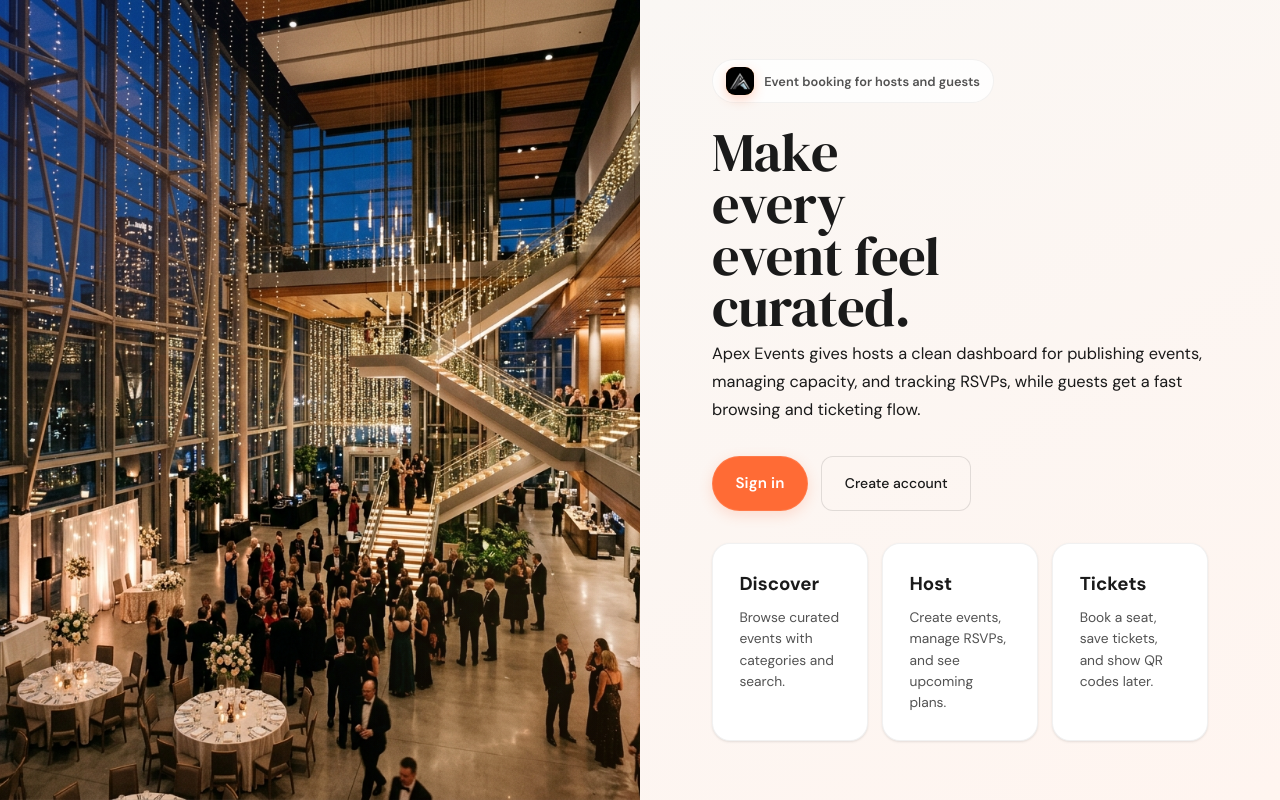
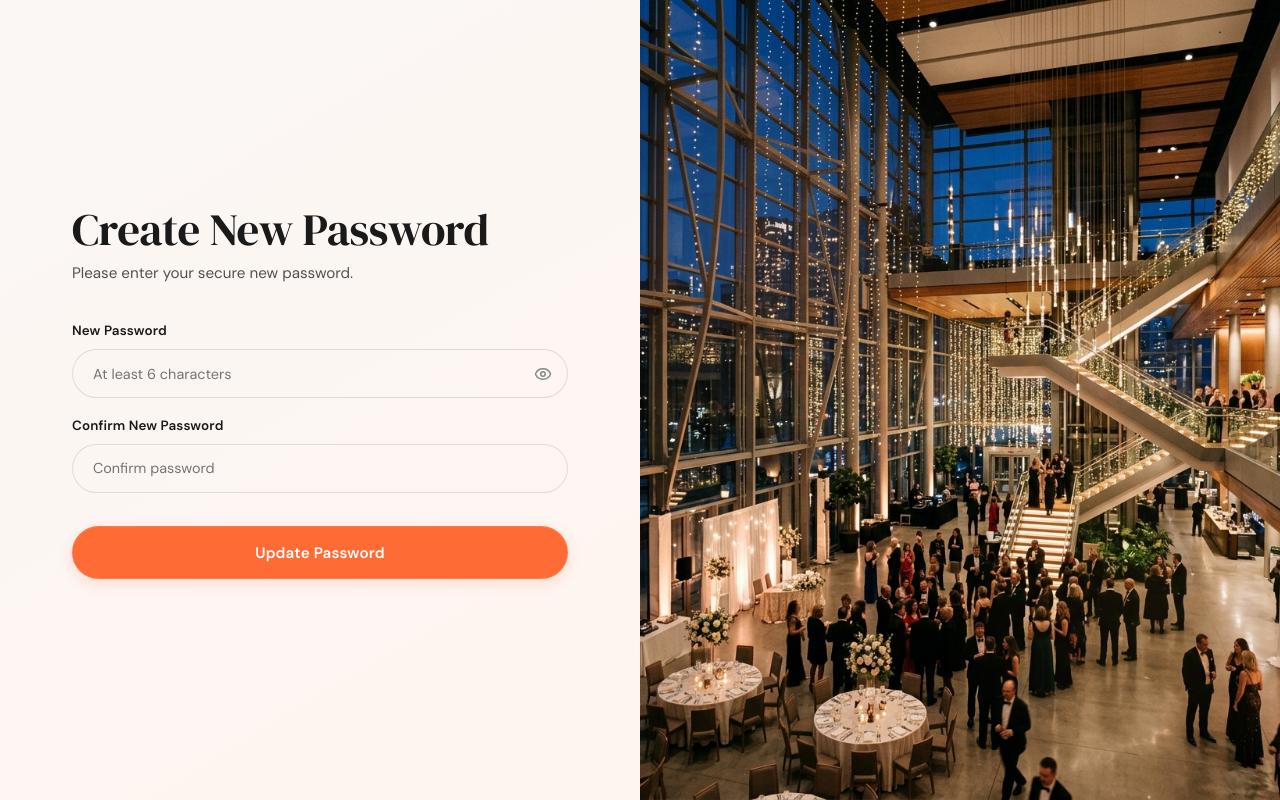
Before and after one commit to dakshsoni26/apex-event, a React (Vite) app in the folder apex-events/: page /reset-password in a window 1280 px wide. Before the commit this address led to /. Built offline with nearby package versions, Linux system fonts and the light colour scheme; no server answers.

Commit message:
Add files via upload

```diff
--- a/apex-events/App.jsx
+++ b/apex-events/App.jsx
@@ -22,6 +22,8 @@ import PublicRSVP from './pages/PublicRSVP'
 import EditEvent from './pages/EditEvent'
 import ScanTicket from './pages/ScanTicket'
 import Analytics from './pages/Analytics'
+import ForgotPassword from './pages/ForgotPassword'
+import ResetPassword from './pages/ResetPassword'
 import './index.css'
 
 function ProtectedRoute({ session, children }) {
@@ -74,6 +76,8 @@ export default function App() {
         <Route path="/" element={session ? <Navigate to="/home" /> : <Landing />} />
         <Route path="/signin" element={session ? <Navigate to="/home" /> : <SignIn />} />
         <Route path="/signup" element={session ? <Navigate to="/home" /> : <SignUp />} />
+        <Route path="/forgot-password" element={session ? <Navigate to="/home" /> : <ForgotPassword />} />
+        <Route path="/reset-password" element={<ResetPassword />} />
         <Route path="/rsvp/:id" element={<PublicRSVP />} />
         <Route path="/events" element={<Navigate to="/home" replace />} />
         <Route path="/home" element={
--- /dev/null
+++ b/apex-events/pages/ForgotPassword.jsx
@@ -0,0 +1,58 @@
+import { useState } from 'react'
+import { Link, useNavigate } from 'react-router-dom'
+import { ArrowLeft } from 'lucide-react'
+import { supabase } from '../supabaseClient'
+import toast from 'react-hot-toast'
+
+export default function ForgotPassword() {
+  const [email, setEmail] = useState('')
+  const [loading, setLoading] = useState(false)
+  const navigate = useNavigate()
+
+  const handleReset = async (e) => {
+    e.preventDefault()
+    setLoading(true)
+
+    const { error } = await supabase.auth.resetPasswordForEmail(email, {
+      redirectTo: `${window.location.origin}/reset-password`,
+    })
+
+    if (error) {
+      toast.error(error.message)
+    } else {
+      toast.success('Password reset link sent to your email!')
+      navigate('/signin')
+    }
+    setLoading(false)
+  }
+
+  return (
+    <div className="auth-page">
+      <div className="auth-form-side">
+        <button className="auth-back" onClick={() => navigate('/signin')}><ArrowLeft size={18} /></button>
+        <h1>Reset Password</h1>
+        <p>Enter your email to receive a password reset link.</p>
+
+        <form onSubmit={handleReset}>
+          <div className="form-group">
+            <label>Email Address</label>
+            <input
+              type="email"
+              placeholder="email@example.com"
+              value={email}
+              onChange={(e) => setEmail(e.target.value)}
+              required
+            />
+          </div>
+
+          <button className="btn-primary" type="submit" disabled={loading}>
+            {loading ? 'Sending...' : 'Send Reset Link'}
+          </button>
+        </form>
+
+        <p className="auth-link">Remember your password? <Link to="/signin">Sign in</Link></p>
+      </div>
+      <div className="auth-image" />
+    </div>
+  )
+}
--- /dev/null
+++ b/apex-events/pages/ResetPassword.jsx
@@ -0,0 +1,95 @@
+import { useState, useEffect } from 'react'
+import { useNavigate } from 'react-router-dom'
+import { Eye, EyeOff } from 'lucide-react'
+import { supabase } from '../supabaseClient'
+import toast from 'react-hot-toast'
+
+export default function ResetPassword() {
+  const [password, setPassword] = useState('')
+  const [confirmPassword, setConfirmPassword] = useState('')
+  const [loading, setLoading] = useState(false)
+  const [showPass, setShowPass] = useState(false)
+  const navigate = useNavigate()
+
+  useEffect(() => {
+    // Listen for auth state changes to verify the user got redirected via the magic link
+    supabase.auth.onAuthStateChange(async (event) => {
+      if (event !== 'PASSWORD_RECOVERY') {
+        // Wait, sometimes event is just 'SIGNED_IN' in newer Supabase implementations
+        // but the hash includes `type=recovery`.
+        // We don't necessarily have to block access here.
+      }
+    })
+  }, [])
+
+  const handleUpdatePassword = async (e) => {
+    e.preventDefault()
+
+    if (password !== confirmPassword) {
+      return toast.error('Passwords do not match')
+    }
+
+    if (password.length < 6) {
+      return toast.error('Password must be at least 6 characters long')
+    }
+
+    setLoading(true)
+    const { error } = await supabase.auth.updateUser({ password })
+
+    if (error) {
+      toast.error(error.message)
+    } else {
+      toast.success('Password updated successfully!')
+      navigate('/home')
+    }
+    setLoading(false)
+  }
+
+  return (
+    <div className="auth-page">
+      <div className="auth-form-side">
+        <h1>Create New Password</h1>
+        <p>Please enter your secure new password.</p>
+
+        <form onSubmit={handleUpdatePassword}>
+          <div className="form-group">
+            <label>New Password</label>
+            <div style={{ position: 'relative' }}>
+              <input
+                type={showPass ? 'text' : 'password'}
+                placeholder="At least 6 characters"
+                value={password}
+                onChange={(e) => setPassword(e.target.value)}
+                required
+                style={{ paddingRight: '3rem' }}
+              />
+              <button
+                type="button"
+                onClick={() => setShowPass(!showPass)}
+                style={{ position: 'absolute', right: '1rem', top: '50%', transform: 'translateY(-50%)', background: 'none', border: 'none', cursor: 'pointer', color: '#888', display: 'inline-flex', alignItems: 'center', justifyContent: 'center' }}
+              >
+                {showPass ? <EyeOff size={18} /> : <Eye size={18} />}
+              </button>
+            </div>
+          </div>
+
+          <div className="form-group">
+            <label>Confirm New Password</label>
+            <input
+              type="password"
+              placeholder="Confirm password"
+              value={confirmPassword}
+              onChange={(e) => setConfirmPassword(e.target.value)}
+              required
+            />
+          </div>
+
+          <button className="btn-primary" type="submit" disabled={loading}>
+            {loading ? 'Updating...' : 'Update Password'}
+          </button>
+        </form>
+      </div>
+      <div className="auth-image" />
+    </div>
+  )
+}
--- a/apex-events/pages/SignIn.jsx
+++ b/apex-events/pages/SignIn.jsx
@@ -51,6 +51,9 @@ export default function SignIn() {
               </button>
             </div>
           </div>
+          <p className="auth-link" style={{ textAlign: 'right', marginTop: '-0.5rem', marginBottom: '1rem', fontSize: '0.85rem' }}>
+            <Link to="/forgot-password" style={{ color: 'var(--text2)', textDecoration: 'none' }}>Forgot password?</Link>
+          </p>
           <button className="btn-primary" type="submit" disabled={loading}>
             {loading ? 'Signing in...' : 'Login'}
           </button>
```
